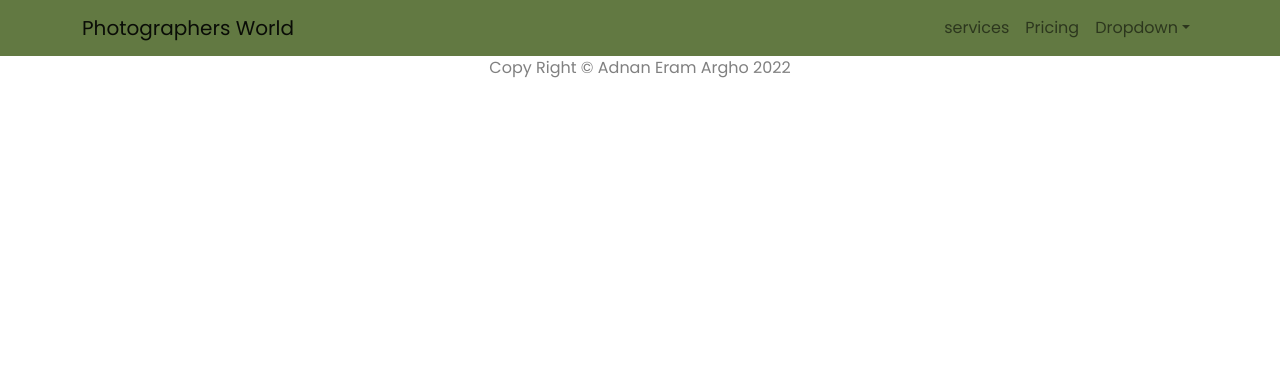
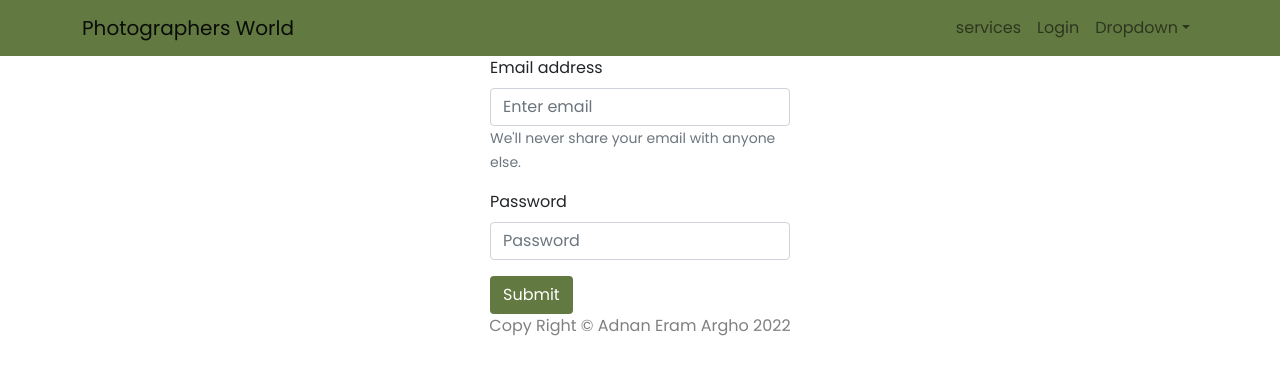
Before and after one commit to Adnan-Eram-Argho/photographers-world, a React (Create React App) app: page /login in a window 1280 px wide. Shown: the top 374 px of the page. Built offline with nearby package versions, Linux system fonts and the light colour scheme; no server answers.

Commit message:
login done

```diff
--- a/src/App.js
+++ b/src/App.js
@@ -7,6 +7,9 @@ import Header from './components/Header/Header';
 import { Route, Routes } from 'react-router-dom';
 import Main from './components/Main/Main';
 import Works from './components/Works/Works';
+import Login from './components/loginOrSignup/Login/Login';
+import RequireAuth from './components/RequireAuth/RequireAuth';
+import CheckOut from './components/CheckOut/CheckOut';
 
 function App() {
   return (
@@ -16,6 +19,10 @@ function App() {
       <Routes>
         <Route path='/' element={<Main></Main>}></Route>
         <Route path='/services' element={<Works></Works>}></Route>
+        <Route path='/login' element={<Login></Login>}></Route>
+        <Route path='/checkout' element={<RequireAuth>
+          <CheckOut></CheckOut>
+        </RequireAuth>}> </Route>
       </Routes>
       <Footer></Footer>
 
--- /dev/null
+++ b/src/components/CheckOut/CheckOut.js
@@ -0,0 +1,13 @@
+import React from 'react';
+
+import './CheckOut.css'
+const CheckOut = () => {
+
+    return (
+        <div>
+            <h1>this is check out</h1>
+        </div>
+    );
+};
+
+export default CheckOut;
--- a/src/components/Header/Header.js
+++ b/src/components/Header/Header.js
@@ -1,9 +1,13 @@
+import { signOut } from 'firebase/auth';
 import React from 'react';
 import { Container, Nav, Navbar, NavDropdown } from 'react-bootstrap';
+import { useAuthState } from 'react-firebase-hooks/auth';
 import { Zoom } from 'react-reveal';
 import { Link } from 'react-router-dom';
+import auth from '../../firebase.init';
 import './Header.css'
 const Header = () => {
+    const [user] = useAuthState(auth);
     return (
         <div className='navigation '>
             <Zoom top>
@@ -18,7 +22,10 @@ const Header = () => {
                             </Nav>
                             <Nav>
                                 <Nav.Link href="#services">services</Nav.Link>
-                                <Nav.Link href="#pricing">Pricing</Nav.Link>
+                                {
+                                    user ? <button className='btn' >Sign Out</button> : <Nav.Link as={Link} to="/login">Login</Nav.Link>
+                                }
+
                                 <NavDropdown title="Dropdown" id="collasible-nav-dropdown">
                                     <NavDropdown.Item href="#action/3.1">Action</NavDropdown.Item>
                                     <NavDropdown.Item href="#action/3.2">Another action</NavDropdown.Item>
--- /dev/null
+++ b/src/components/Loading/Loading.js
@@ -0,0 +1,12 @@
+import React from 'react';
+import { Spinner } from 'react-bootstrap';
+
+const Loading = () => {
+    return (
+        <div className='w-100 d-flex align-items-center justify-content-center' style={{ height: '400px' }}>
+            <Spinner animation="border" variant="success" />
+        </div>
+    );
+};
+
+export default Loading;
--- /dev/null
+++ b/src/components/RequireAuth/RequireAuth.js
@@ -0,0 +1,24 @@
+import React from 'react';
+import { useAuthState } from 'react-firebase-hooks/auth';
+import { Navigate, useLocation } from 'react-router-dom';
+import auth from '../../firebase.init';
+import Loading from '../Loading/Loading';
+
+const RequireAuth = ({ children }) => {
+    const [user, loading] = useAuthState(auth);
+    console.log(user)
+    let location = useLocation();
+
+    if (loading) {
+        return <Loading></Loading>
+    }
+
+
+    if (!user) {
+        return <Navigate to="/login" state={{ from: location }} replace />
+    }
+
+    return children
+};
+
+export default RequireAuth;
--- a/src/components/Work/Work.js
+++ b/src/components/Work/Work.js
@@ -1,9 +1,11 @@
 import React from 'react';
 import { Card } from 'react-bootstrap';
 import { Zoom } from 'react-reveal';
+import { Link } from 'react-router-dom';
 import './Work.css'
 const Work = (props) => {
     const { serviceName, description, image, price } = props.service
+
     return (
 
         <div className='col-lg-4 d-flex justify-content-center mt-5'>
@@ -19,7 +21,7 @@ const Work = (props) => {
                             Price: <span style={{ color: 'goldenrod' }}>{price}</span>
 
                         </Card.Text>
-                        <button className='btn'>Go somewhere</button>
+                        <Link className='btn' to='/checkout'>Go somewhere</Link>
                     </Card.Body>
                 </Card>
             </Zoom>
--- /dev/null
+++ b/src/components/loginOrSignup/Login/Login.css
@@ -0,0 +1,11 @@
+.login {
+
+    display: flex;
+    justify-content: center;
+    align-items: center;
+}
+
+.login-form {
+    width: 300px;
+
+}
--- /dev/null
+++ b/src/components/loginOrSignup/Login/Login.js
@@ -0,0 +1,59 @@
+import React, { useState } from 'react';
+import { Form } from 'react-bootstrap';
+import { useCreateUserWithEmailAndPassword } from 'react-firebase-hooks/auth';
+import { useLocation, useNavigate } from 'react-router-dom';
+import auth from '../../../firebase.init';
+import './Login.css'
+const Login = () => {
+    let navigate = useNavigate();
+    let location = useLocation();
+    let from = location?.state?.from?.pathname || "/";
+
+    const [
+        createUserWithEmailAndPassword,
+
+    ] = useCreateUserWithEmailAndPassword(auth);
+    const [email, setEmail] = useState('')
+    const [pass, setPass] = useState('')
+
+    const handleEmailLogin = (e) => {
+        setEmail(e.target.value)
+        console.log(email)
+    }
+    const handlePassLogin = (e) => {
+        setPass(e.target.value)
+        console.log(pass)
+    }
+    const handleUserLogIn = (e) => {
+        e.preventDefault();
+        console.log(e.target)
+        createUserWithEmailAndPassword(email, pass)
+        navigate(from, { replace: true });
+    }
+    return (
+        <div className='login'>
+            <div className='login-form'>
+                <Form onSubmit={handleUserLogIn}>
+                    <Form.Group className="mb-3" controlId="formBasicEmail">
+                        <Form.Label>Email address</Form.Label>
+                        <Form.Control type="email" placeholder="Enter email" onBlur={handleEmailLogin} required />
+                        <Form.Text className="text-muted">
+                            We'll never share your email with anyone else.
+                        </Form.Text>
+                    </Form.Group>
+
+                    <Form.Group className="mb-3" controlId="formBasicPassword">
+                        <Form.Label>Password</Form.Label>
+                        <Form.Control type="password" placeholder="Password" onBlur={handlePassLogin} required />
+                    </Form.Group>
+
+                    <button className='btn' variant="primary" type="submit">
+                        Submit
+                    </button>
+                </Form>
+            </div>
+        </div>
+    );
+};
+
+export default Login;
--- a/src/firebase.init.js
+++ b/src/firebase.init.js
@@ -1,7 +1,7 @@
+
+import { getAuth } from "firebase/auth";
 // Import the functions you need from the SDKs you need
 import { initializeApp } from "firebase/app";
-import { getAuth } from "firebase/auth";
-
 // TODO: Add SDKs for Firebase products that you want to use
 // https://firebase.google.com/docs/web/setup#available-libraries
 
```
Also changed, not shown: src/components/loginOrSignup/SignIn/SignIn.js (added, +11 -0 lines), src/components/CheckOut/CheckOut.css (added), src/components/loginOrSignup/SignIn/SignIn.css (added).
